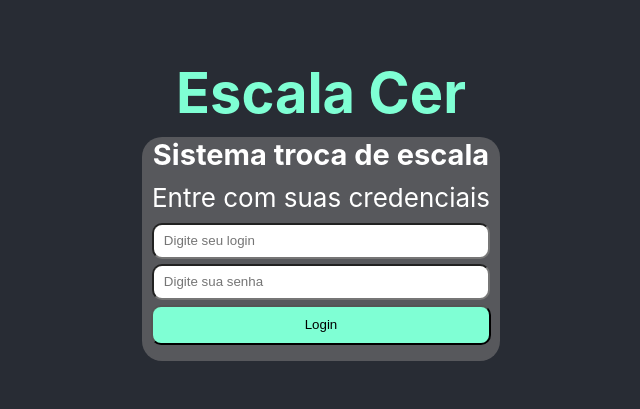
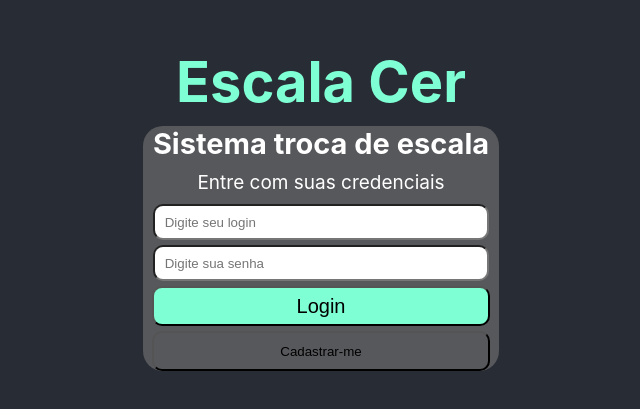
Before and after one commit to geisonbsantos/escalaCer, a React (Create React App) app: page / in a window 1280 px wide. Shown: the part 209-618 px from the top of the page, without its empty margins (319-959 px from the left). Built offline with nearby package versions, Linux system fonts and the light colour scheme.

Commit message:
mais botão

```diff
--- a/src/App.css
+++ b/src/App.css
@@ -29,15 +29,14 @@
 .App-header {
   background-color: #57585c;
   max-width: 60vh;
-  min-height: 28vh;
-  font-size: calc(5px + 2vmin);
+  min-height: 30vh;
   color: white;
   border-radius: 20px;
 }
 
 .App-header p {
   margin: 10px;
-  font-size: calc(10px + 2vmin);
+  font-size: calc(3px + 2vmin);
 }
 
 .App-header h4 {
@@ -63,12 +62,27 @@
 .button {
   width: 95%;
   height: 40px;
+  margin-bottom: 5px;
   border-radius: 10px;
   background-color: aquamarine;
   cursor: pointer;
+  font-size: 20px;
 }
 .button:hover {
   background-color: rgb(3, 58, 40);
+  color: white;
+}
+
+.button2 {
+  width: 95%;
+  height: 40px;
+  border-radius: 10px;
+  background-color: unset;
+  cursor: pointer;
+}
+.button2:hover {
+  background-color: #282c34;
+  color: white;
 }
 
 .App-link {
--- a/src/App.js
+++ b/src/App.js
@@ -10,7 +10,6 @@ function App() {
       <div>
         <Routes1 />
       </div>
-
     </div>
   );
 }
--- a/src/componets/logoMenu/Button.js
+++ b/src/componets/logoMenu/Button.js
@@ -1,4 +1,4 @@
-import React from 'react'
+import React from 'react';
 
 const Button = (props) => {
   return (
--- a/src/pages/main/index.js
+++ b/src/pages/main/index.js
@@ -10,6 +10,7 @@ function Main() {
         <input className='login' type='text' placeholder='Digite seu login'></input>
         <input className='login' type='password' placeholder='Digite sua senha'></input>
         <button className='button'>Login</button>
+        <button className='button2'>Cadastrar-me</button>
       </div>
     </div>
   );
```
Also changed, not shown: src/pages/pages.js (deleted).
